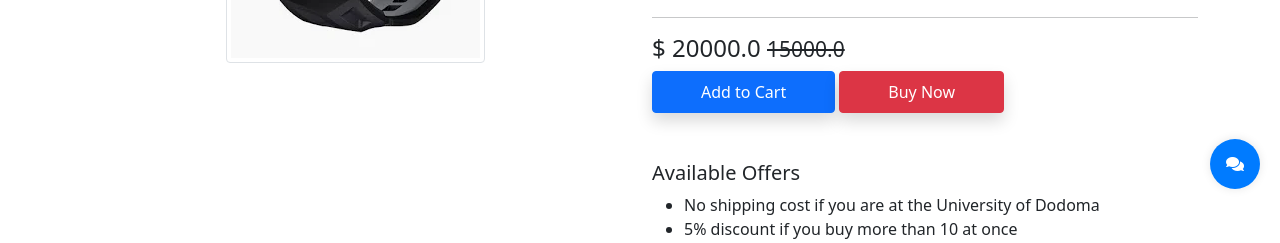
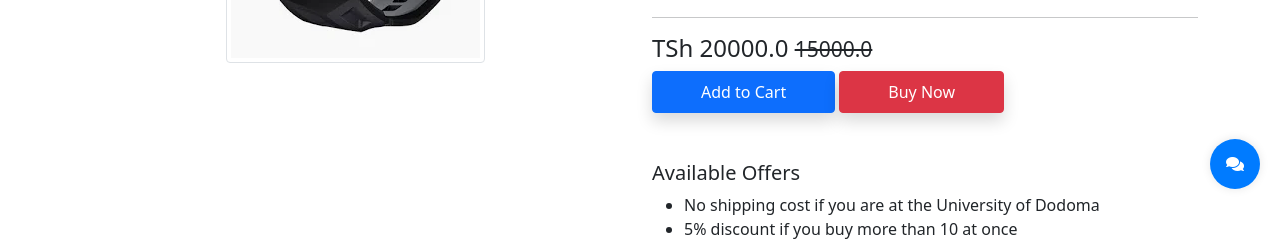
Before and after one commit to Raxan7/chuo-market3, a Django app: page /product-detail/1 in a window 1280 px wide. Shown: the part 591-834 px from the top of the page. Run offline with Django 5.2, Linux system fonts and the light colour scheme; data comes from the database, SQL or seed files in the repository; some libraries are stand-ins or nearby versions.

Commit message:
Removed the dollar sign

```diff
--- a/templates/app/productdetail.html
+++ b/templates/app/productdetail.html
@@ -29,7 +29,7 @@
       </p>
       <p><i class="fas fa-phone"></i> <strong>Phone Number:</strong> {{ customer.phone_number }}</p>
       <hr>
-      <h4>$ {{ product.price }} <small class="fw-light text-decoration-line-through">{{ product.discount_price }}</small></h4>
+      <h4>TSh {{ product.price }} <small class="fw-light text-decoration-line-through">{{ product.discount_price }}</small></h4>
       {% if user.is_authenticated %}
         {% if product_cart %}
           <a href="{% url "carts" %}" class="btn btn-primary shadow px-5 py-2">View Cart</a>
```
